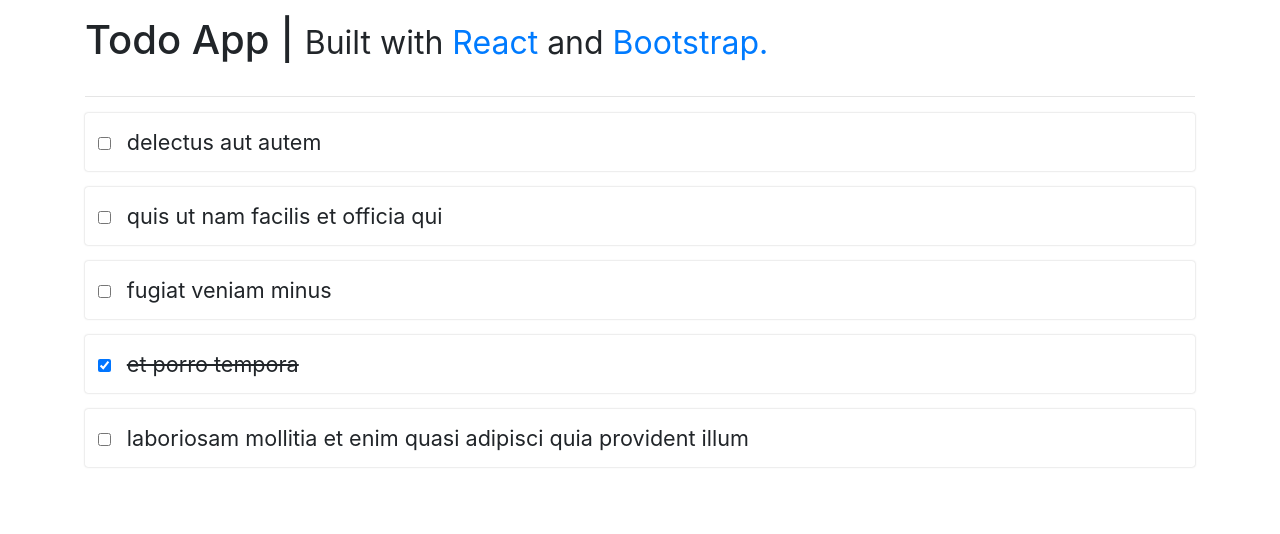
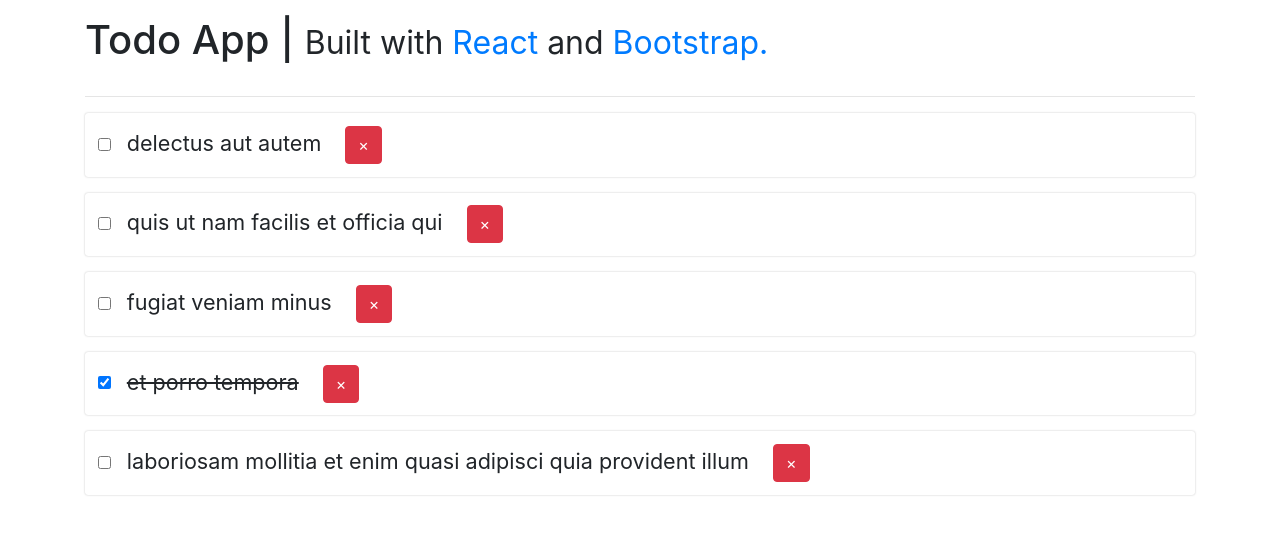
Before and after one commit to AhmedElaguab/react-todo-app, a React (Create React App) app: page / in a window 1280 px wide. Shown: the top 534 px of the page. Built offline with nearby package versions, Linux system fonts and the light colour scheme.

Commit message:
feat: Add delete item button

```diff
--- a/src/App.js
+++ b/src/App.js
@@ -39,7 +39,7 @@
     ]
   };
 
-  ItemCompleted = todo => {
+  hundleItemCompleted = todo => {
     const todos = this.state.todos;
     const todoItemIndex = todos.indexOf(todo);
     const completedItem = todos[todoItemIndex];
@@ -50,11 +50,21 @@
     });
   };
 
+  hundleItemDeleted = todo => {
+    const todos = this.state.todos.filter(todoItem => todoItem !== todo);
+
+    this.setState({ todos });
+  };
+
   render() {
     return (
       <div className="App">
         <AppHeader />
-        <Todos todos={this.state.todos} onItemCompleted={this.ItemCompleted} />
+        <Todos
+          todos={this.state.todos}
+          onItemCompleted={this.hundleItemCompleted}
+          onItemDeleted={this.hundleItemDeleted}
+        />
       </div>
     );
   }
--- a/src/components/Todos.jsx
+++ b/src/components/Todos.jsx
@@ -9,13 +9,18 @@
           {todos.map(todo => (
             <li className={this.getItemClasses(todo.completed)} key={todo.id}>
               <input
-                id="todo-item-checkbox"
                 className="mr-3"
                 type="checkbox"
                 onChange={() => this.props.onItemCompleted(todo)}
                 checked={todo.completed}
               />
               {todo.title}
+              <button
+                className="btn btn-danger d-inline-block ml-4"
+                onClick={() => this.props.onItemDeleted(todo)}
+              >
+                &times;
+              </button>
             </li>
           ))}
         </ul>
```
